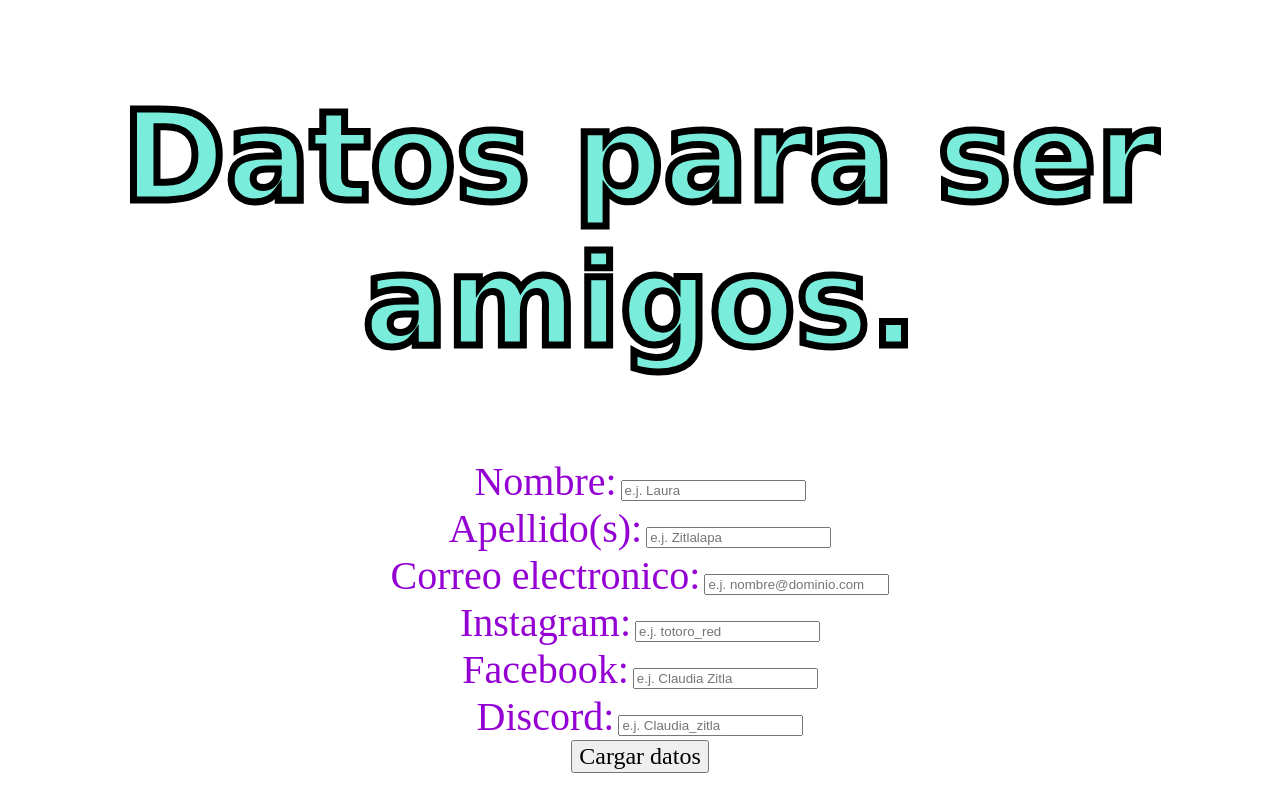
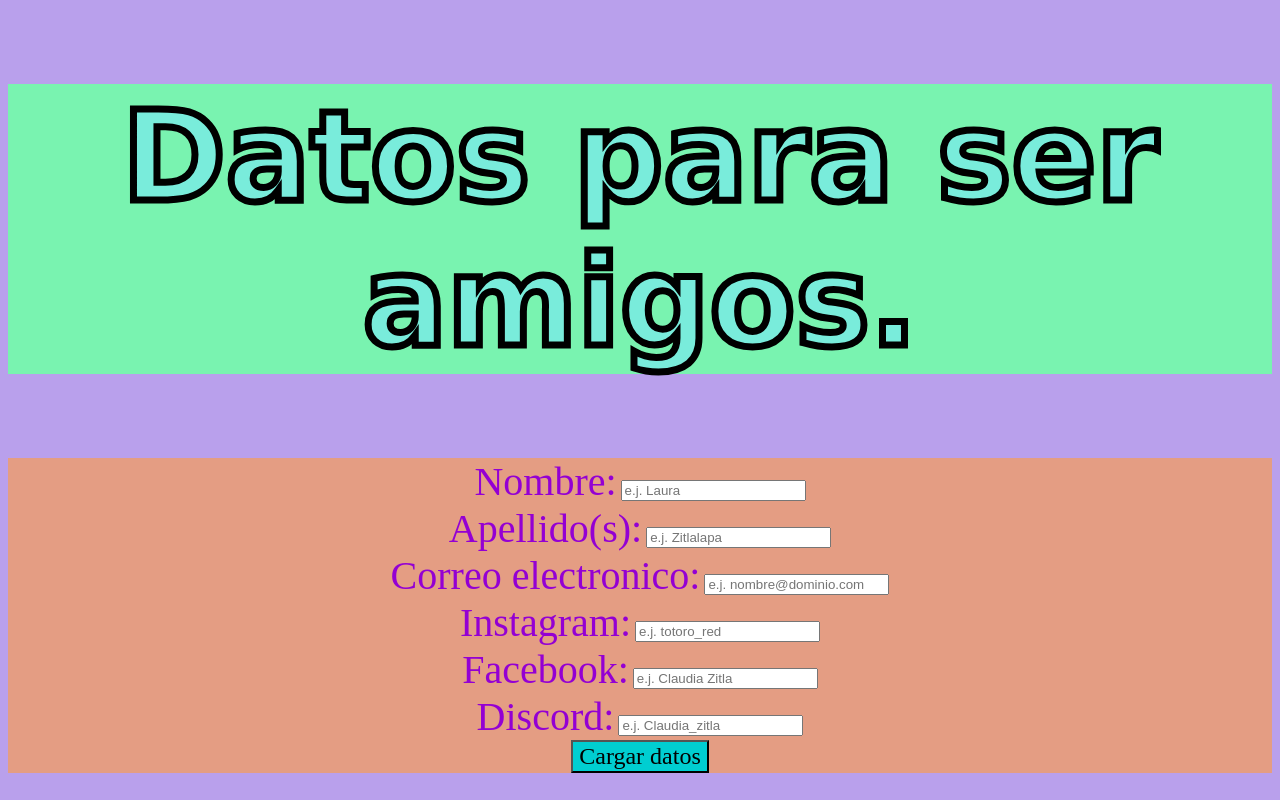
Before and after one commit to zitlalapa/Mi-Pagina, a plain HTML site: page conoscamonos.html in a window 1280 px wide. Drawn offline with Linux system fonts and the light colour scheme.

Commit message:
añadi colores al formulario

```diff
--- a/Styles/styleconoscamonos.css
+++ b/Styles/styleconoscamonos.css
@@ -5,6 +5,7 @@ h1{
     text-align: center;
     -webkit-text-stroke-width: 7px;
     -webkit-text-stroke-color: black;
+    background-color: rgb(121, 243, 176);
 }
 label{
     font-size: 40px;
@@ -14,9 +15,14 @@ label{
 
 div{
     text-align: center;
+    background-color: rgb(228, 157, 131);
 }
 
 button{
     font-size: x-large;
     font-family: 'Times New Roman', Times, serif;
+    background-color: darkturquoise;
 }
+body{
+    background-color: rgb(185, 160, 236);
+}
```
